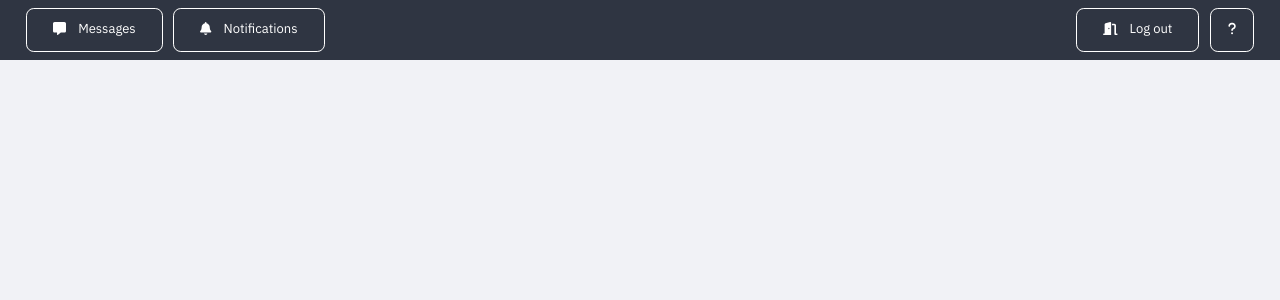
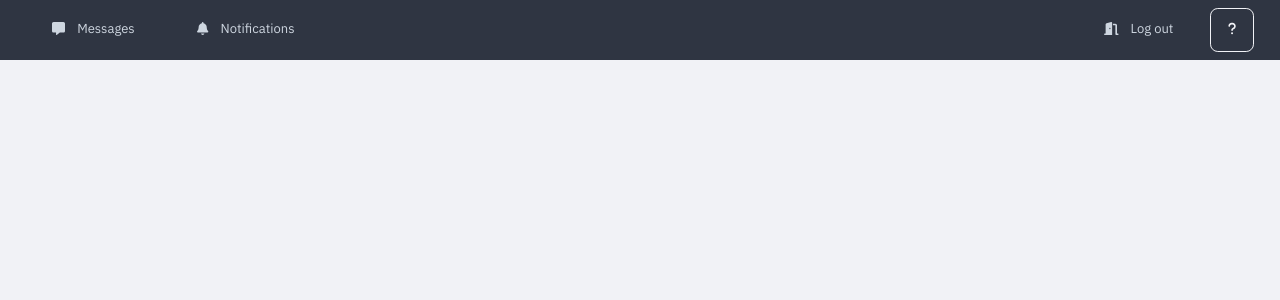
Before and after one commit to ddamiankowalski/rapidhcm, an Angular app in the folder rapidhcm-frontend/: page /dashboard in a window 1280 px wide. Shown: the top 300 px of the page. Built offline with nearby package versions, Linux system fonts and the light colour scheme; no server answers; sample sign-in values are in the browser's storage.

Commit message:
top menu changes

```diff
--- a/rapidhcm-frontend/src/styles/components/avatar/_avatar.scss
+++ b/rapidhcm-frontend/src/styles/components/avatar/_avatar.scss
@@ -2,12 +2,12 @@
 
 .std-avatar {
     transition: all .3s;
-    color: global.$white-background;
+    color: global.$grey-background;
     font-size: .5rem;
     height: 1.7rem;
     width: 1.7rem;
     border-radius: .3rem;
-    border: 0.005rem solid global.$white-background;
+    border: 0.005rem solid global.$grey-background;
     display: flex;
     align-items: center;
     justify-content: center;
--- a/rapidhcm-frontend/src/styles/components/button/_button.scss
+++ b/rapidhcm-frontend/src/styles/components/button/_button.scss
@@ -15,12 +15,10 @@
         cursor: pointer;
         padding-left: 1rem;
         padding-right: 1rem;
-        border: .005rem solid global.$white-background;
+        color: global.$disabled-grey;
 
         &:hover {
-            color: global.$dark-background;
-            border-color: global.$dark-background;
-            background-color: global.$white-background;
+            color: global.$white-background;
         }
 
         & .aux__icon {
```
